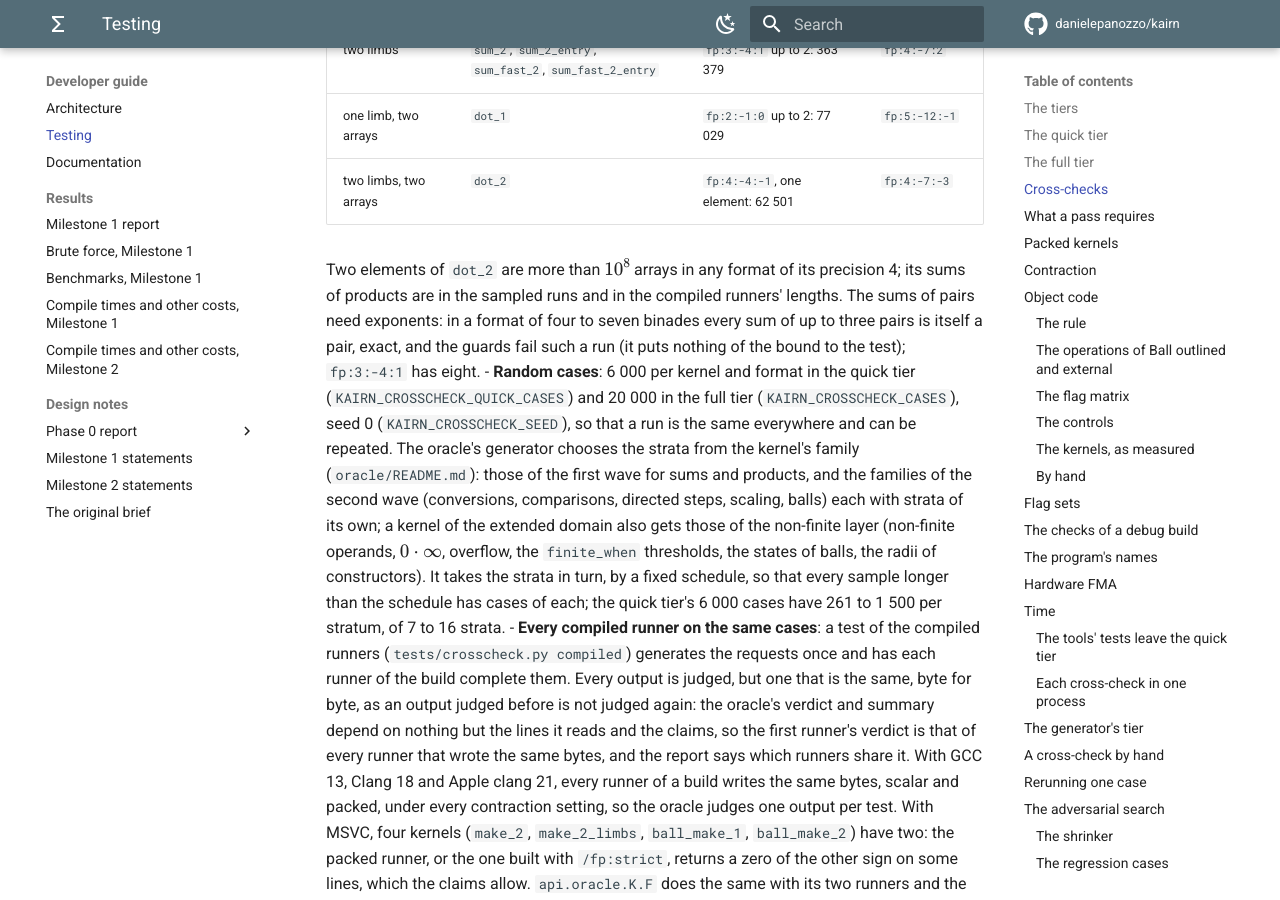
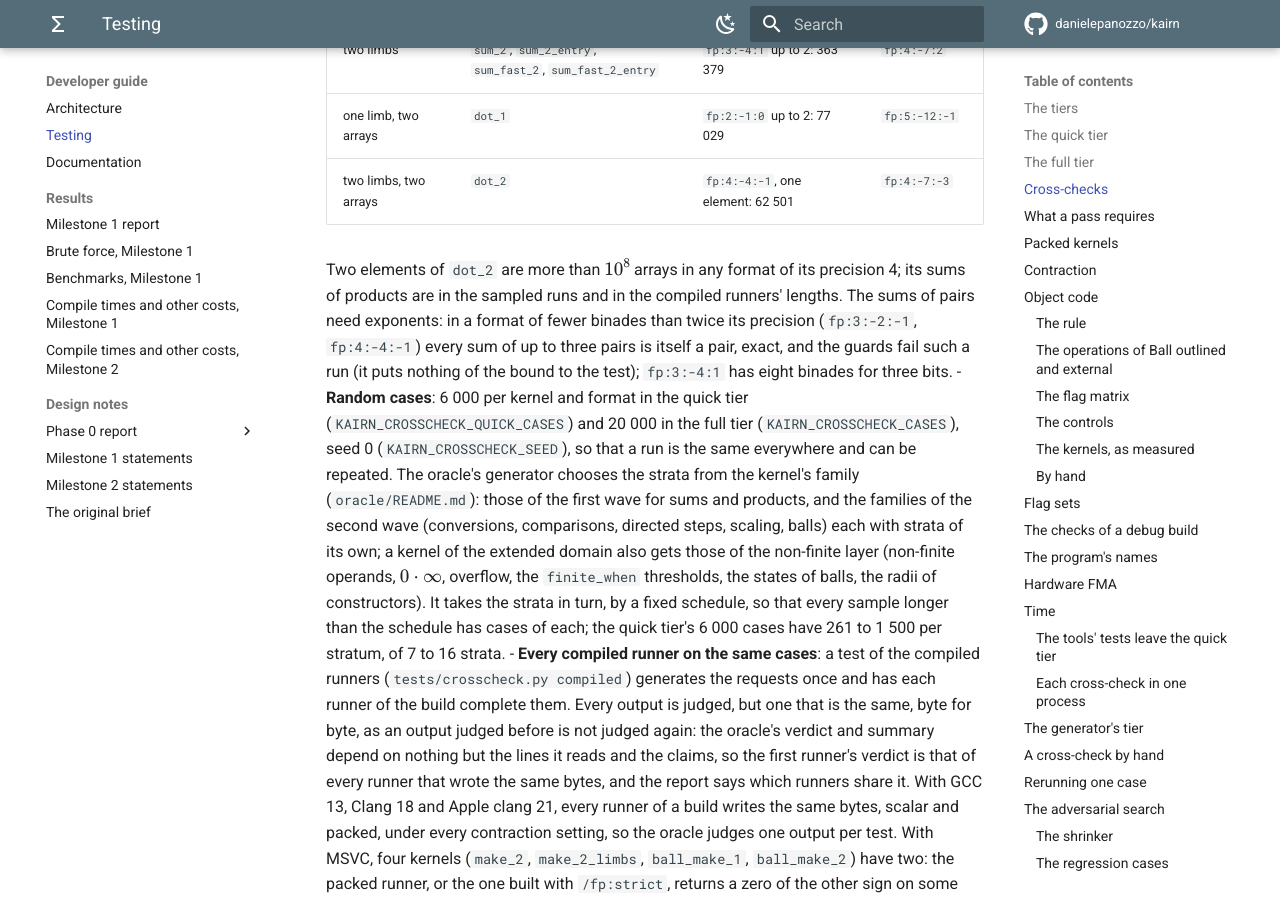
Before and after one commit to danielepanozzo/kairn, an MkDocs documentation site: the page built from docs/developer/testing.md, in a window 1280 px wide and 900 px high, scrolled down 9391 px. Built offline with MkDocs 1.6.1 and Material for MkDocs 9.7.7, drawn with Linux system fonts in a browser that asks for light colours; comment, search, counter and statistics services are not loaded.

Commit message:
Docs: which toy formats leave a sum of pairs inexact
Co-Authored-By: Claude Opus 5.5 <noreply@anthropic.com>
Claude-Session: https://claude.ai/code/session_01ULwCxzT6Dhw9xUiTw8mJz1

```diff
--- a/docs/developer/testing.md
+++ b/docs/developer/testing.md
@@ -175,9 +175,10 @@ oracle's work overlaps the interpreter's. A test's whole cross-check runs by han
 
     Two elements of `dot_2` are more than $10^8$ arrays in any format of its precision 4; its
     sums of products are in the sampled runs and in the compiled runners' lengths. The sums of
-    pairs need exponents: in a format of four to seven binades every sum of up to three pairs is
-    itself a pair, exact, and the guards fail such a run (it puts nothing of the bound to the
-    test); `fp:3:-4:1` has eight.
+    pairs need exponents: in a format of fewer binades than twice its precision (`fp:3:-2:-1`,
+    `fp:4:-4:-1`) every sum of up to three pairs is itself a pair, exact, and the guards fail
+    such a run (it puts nothing of the bound to the test); `fp:3:-4:1` has eight binades for
+    three bits.
 - **Random cases**: 6 000 per kernel and format in the quick tier (`KAIRN_CROSSCHECK_QUICK_CASES`)
   and 20 000 in the full tier (`KAIRN_CROSSCHECK_CASES`), seed 0 (`KAIRN_CROSSCHECK_SEED`), so
   that a run is the same everywhere and can be repeated. The oracle's generator chooses the strata
```
Also changed, not shown: oracle/README.md (+2 -1 lines), 1 other file.
